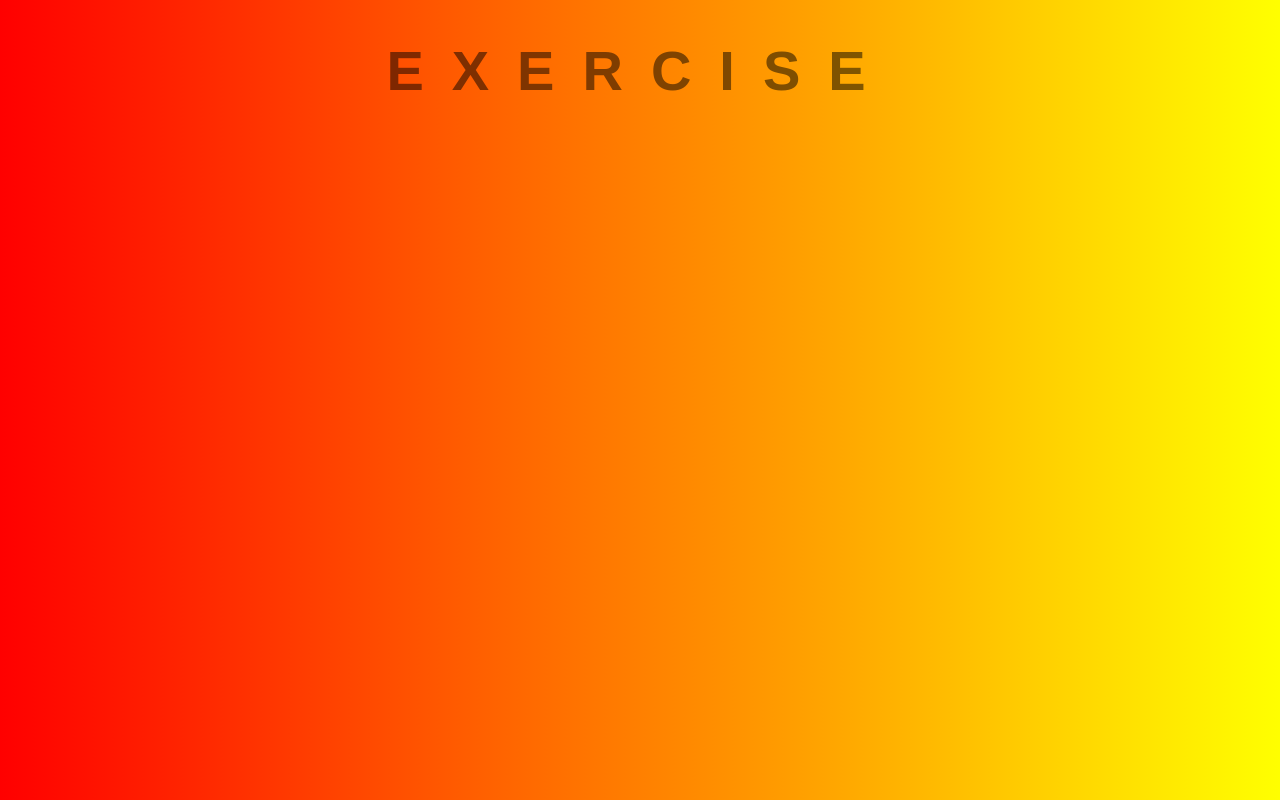
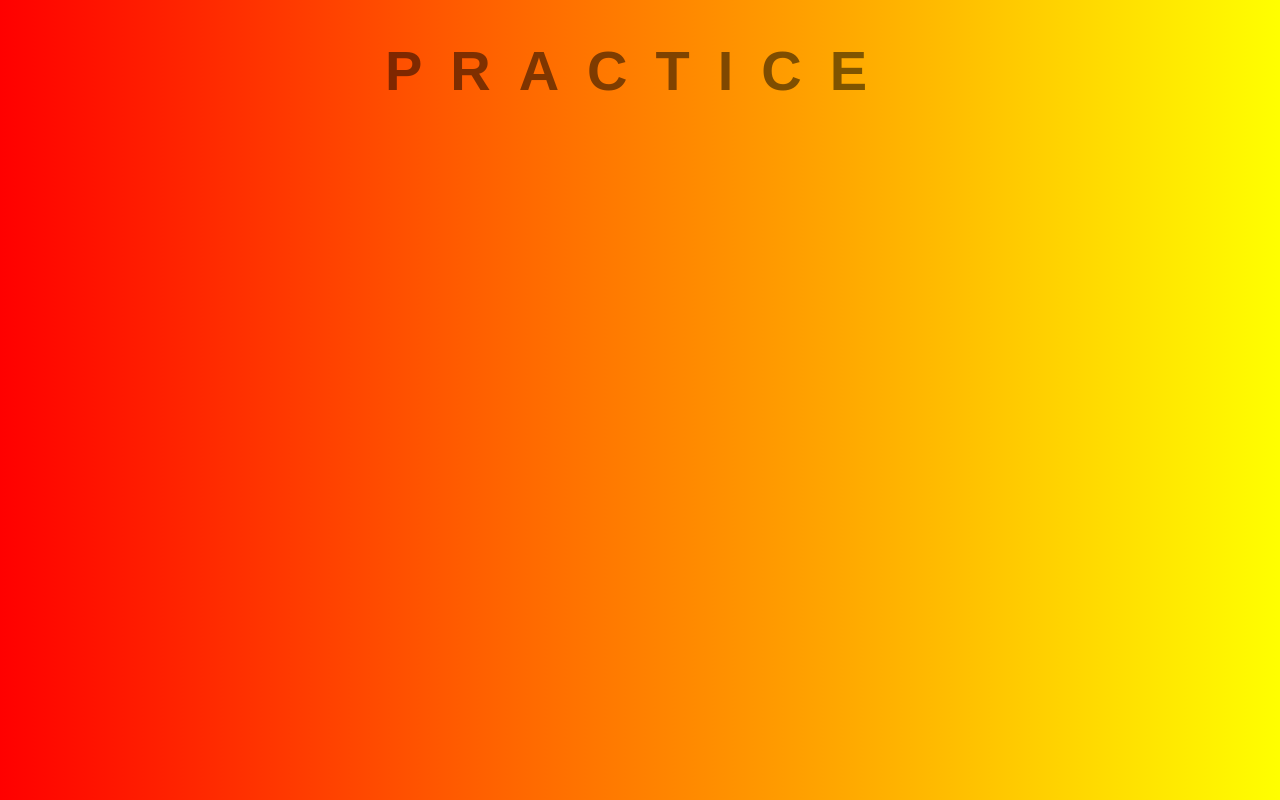
Before and after one commit to Schmortz/bgen, a plain HTML site: page index.html in a window 1280 px wide. Drawn offline with Linux system fonts and the light colour scheme.

Commit message:
Change Title

```diff
--- a/index.html
+++ b/index.html
@@ -1,11 +1,11 @@
 <!DOCTYPE html>
 <html>
 <head>
-	<title>Exercise</title>
+	<title>Practice</title>
 	<link rel="stylesheet" type="text/css" href="style.css">
 </head>
 <body>
-	<h1>Exercise</h1>
+	<h1>Practice</h1>
 
 </body>
 </html>
```
